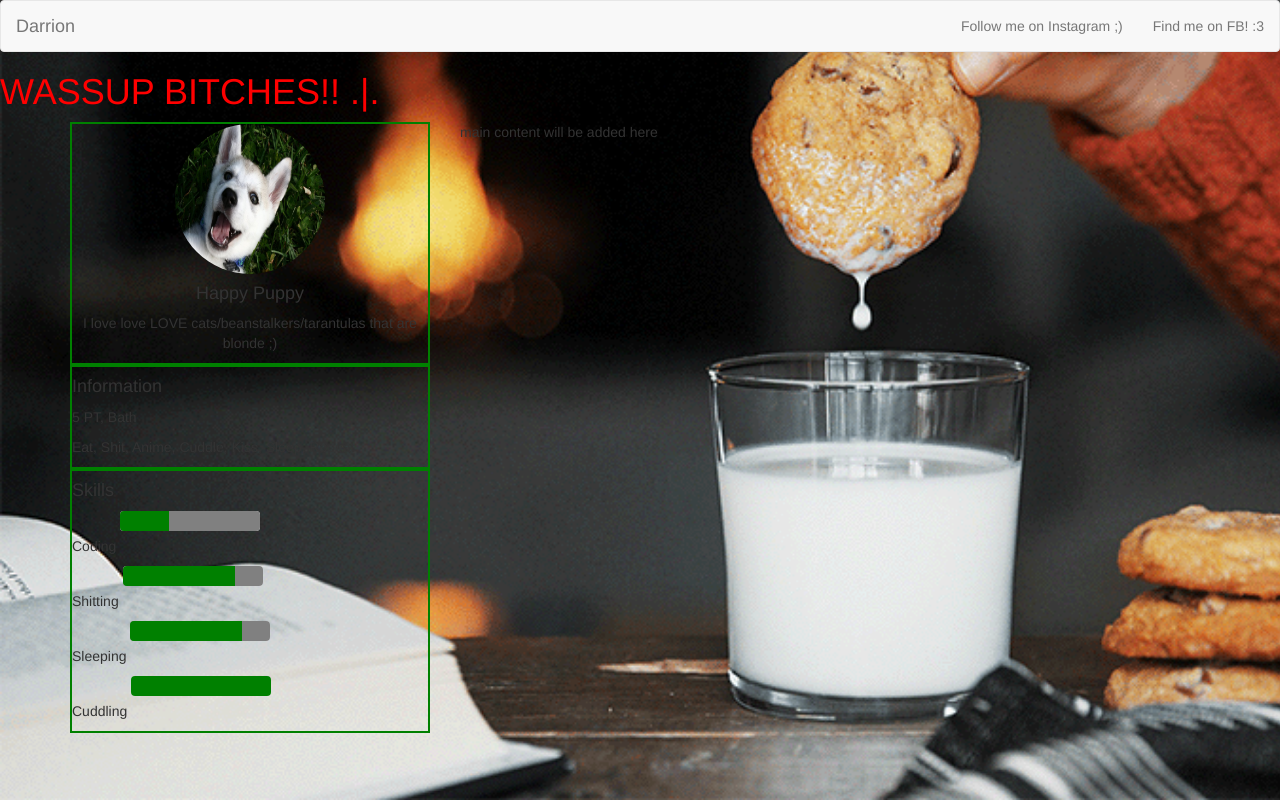
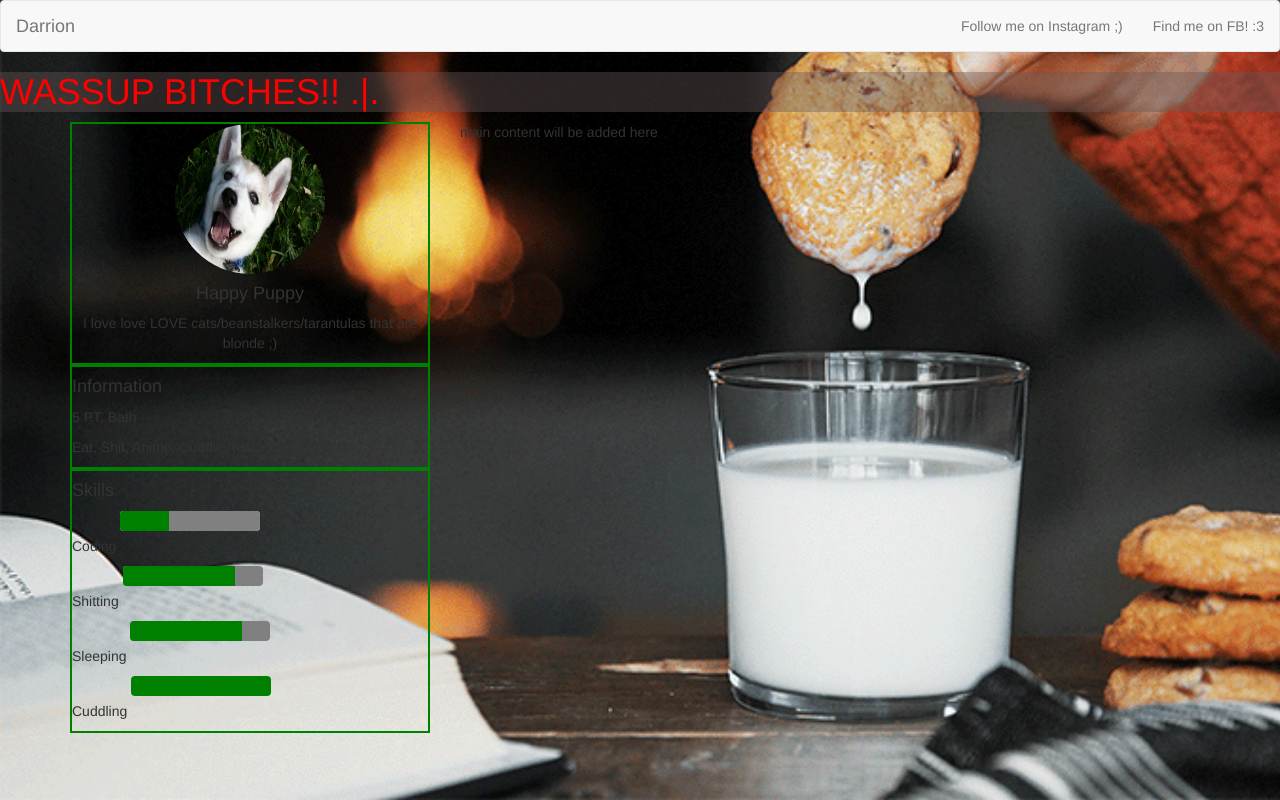
Before and after one commit to dotz001/dotz001.github.io, a plain HTML site: page index.html in a window 1280 px wide. Drawn offline with nearby package versions, Linux system fonts and the light colour scheme.

Commit message:
Add files via upload

```diff
--- a/css/style.css
+++ b/css/style.css
@@ -30,5 +30,7 @@ body{
 
 h1{
 			color: red;
+			background-color: hsla(0, 8%, 38%, 0.41);;
+
 
 }
```
